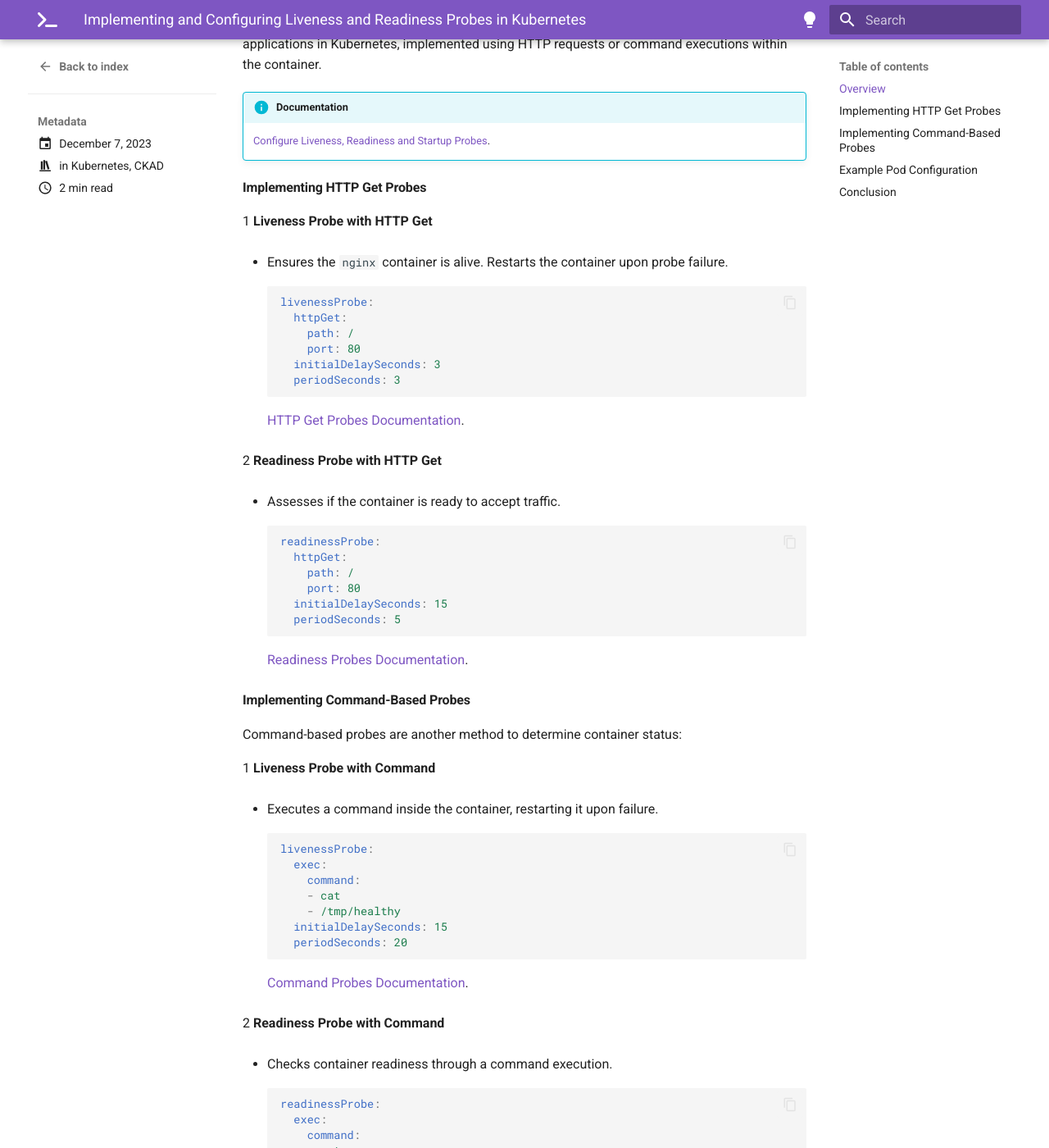
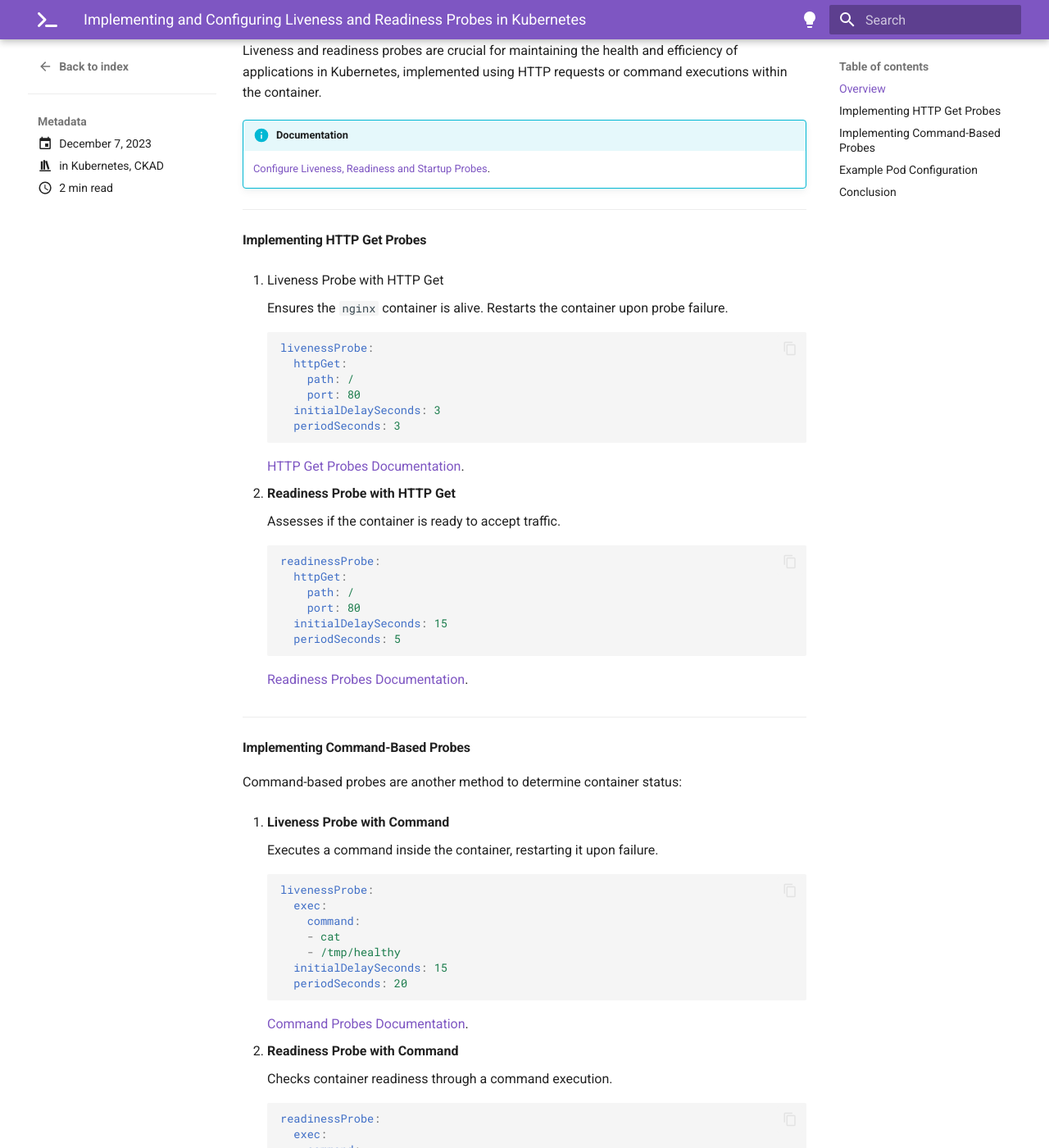
Before and after one commit to imyashkale/portfolio, an MkDocs documentation site: the page built from docs/blog/posts/ckad/liveness-readiness.md, in a window 1280 px wide and 1400 px high, scrolled down 646 px. Shown: the whole window at 82% size. Built offline with MkDocs 1.6.1 and Material for MkDocs 9.7.7, drawn with Linux system fonts in a browser that asks for light colours; comment, search, counter and statistics services are not loaded.

Commit message:
CKAD: Implementing and Configuring Liveness and Readiness Probes in Kubernetes Improved

````diff
--- a/docs/blog/posts/ckad/liveness-readiness.md
+++ b/docs/blog/posts/ckad/liveness-readiness.md
@@ -16,6 +16,8 @@ tags:
   ![CKAD](../../../assets/img/ckad.png){ width="300" }
 </figure>
 
+---
+
 #### Overview
 
 Liveness and readiness probes are crucial for maintaining the health and efficiency of applications in Kubernetes, implemented using HTTP requests or command executions within the container.
@@ -23,11 +25,13 @@ Liveness and readiness probes are crucial for maintaining the health and efficie
 !!! info "Documentation"
     [Configure Liveness, Readiness and Startup Probes](https://kubernetes.io/docs/tasks/configure-pod-container/configure-liveness-readiness-startup-probes/){:target="_blank"}.
 
+---
+
 #### Implementing HTTP Get Probes
 
-1 **Liveness Probe with HTTP Get**
+1. Liveness Probe with HTTP Get
 
-- Ensures the `nginx` container is alive. Restarts the container upon probe failure.
+    Ensures the `nginx` container is alive. Restarts the container upon probe failure.
 
     ```yaml
     livenessProbe:
@@ -40,9 +44,9 @@ Liveness and readiness probes are crucial for maintaining the health and efficie
 
     [HTTP Get Probes Documentation](https://kubernetes.io/docs/tasks/configure-pod-container/configure-liveness-readiness-startup-probes/#http-probes){:target="_blank"}.
 
-2 **Readiness Probe with HTTP Get**
+2. **Readiness Probe with HTTP Get**
 
-- Assesses if the container is ready to accept traffic.
+    Assesses if the container is ready to accept traffic.
 
     ```yaml
     readinessProbe:
@@ -55,13 +59,15 @@ Liveness and readiness probes are crucial for maintaining the health and efficie
 
     [Readiness Probes Documentation](https://kubernetes.io/docs/tasks/configure-pod-container/configure-liveness-readiness-startup-probes/#http-probes){:target="_blank"}.
 
+---
+
 #### Implementing Command-Based Probes
 
 Command-based probes are another method to determine container status:
 
-1 **Liveness Probe with Command**
+1. **Liveness Probe with Command**
 
-- Executes a command inside the container, restarting it upon failure.
+    Executes a command inside the container, restarting it upon failure.
 
     ```yaml
     livenessProbe:
@@ -75,9 +81,9 @@ Command-based probes are another method to determine container status:
 
     [Command Probes Documentation](https://kubernetes.io/docs/tasks/configure-pod-container/configure-liveness-readiness-startup-probes/#define-a-command-liveness-probe){:target="_blank"}.
 
-2 **Readiness Probe with Command**
+2. **Readiness Probe with Command**
 
-- Checks container readiness through a command execution.
+    Checks container readiness through a command execution.
 
     ```yaml
     readinessProbe:
@@ -90,6 +96,8 @@ Command-based probes are another method to determine container status:
     ```
 
     [Command Probes Documentation](https://kubernetes.io/docs/tasks/configure-pod-container/configure-liveness-readiness-startup-probes/#define-a-command-liveness-probe){:target="_blank"}.
+
+---
 
 #### Example Pod Configuration
 
@@ -123,6 +131,8 @@ spec:
 
 In this configuration, the `nginx` container employs an HTTP Get liveness probe and a command-based readiness probe verifying the `index.html` file's presence.
 
+---
+
 #### Conclusion
 
 Effectively utilizing liveness and readiness probes in Kubernetes is vital for ensuring applications run correctly and are prepared for traffic. These probes enable Kubernetes to manage containers based on real-time status, boosting application reliability and availability.
````
